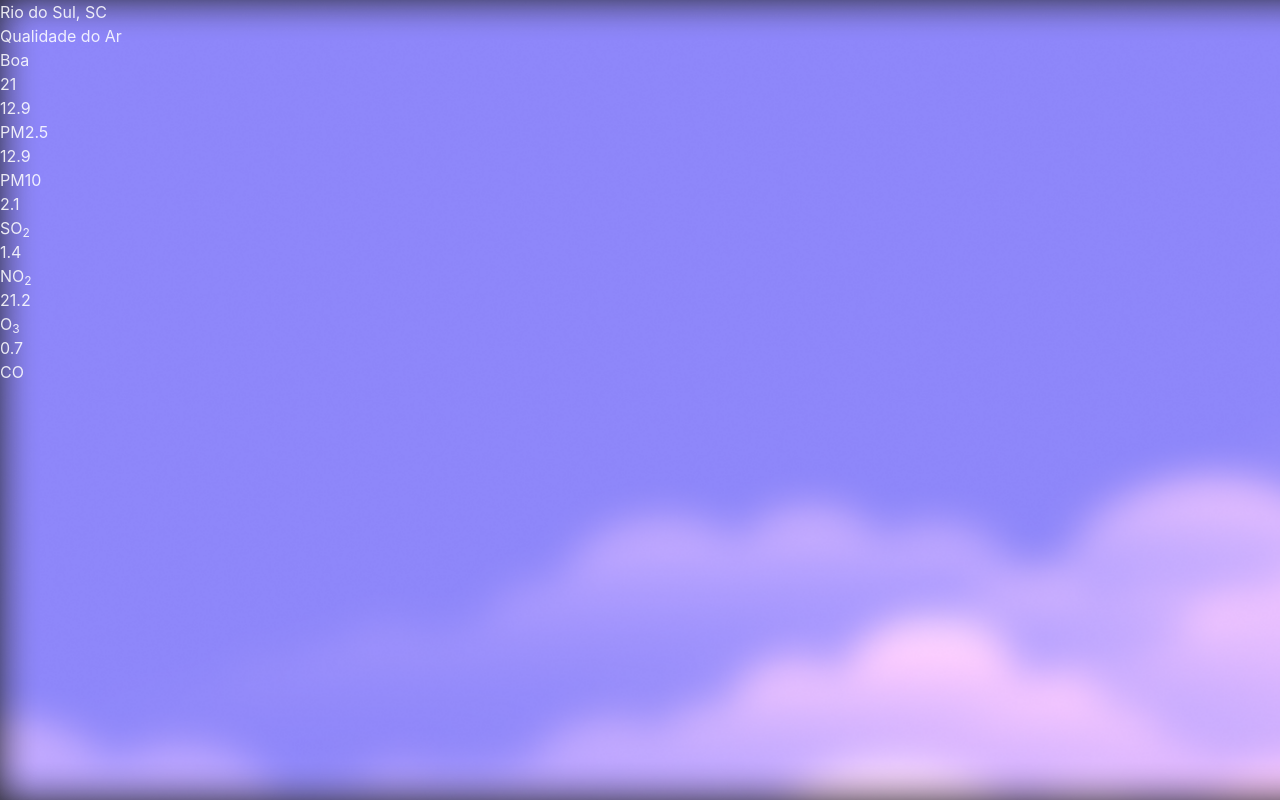
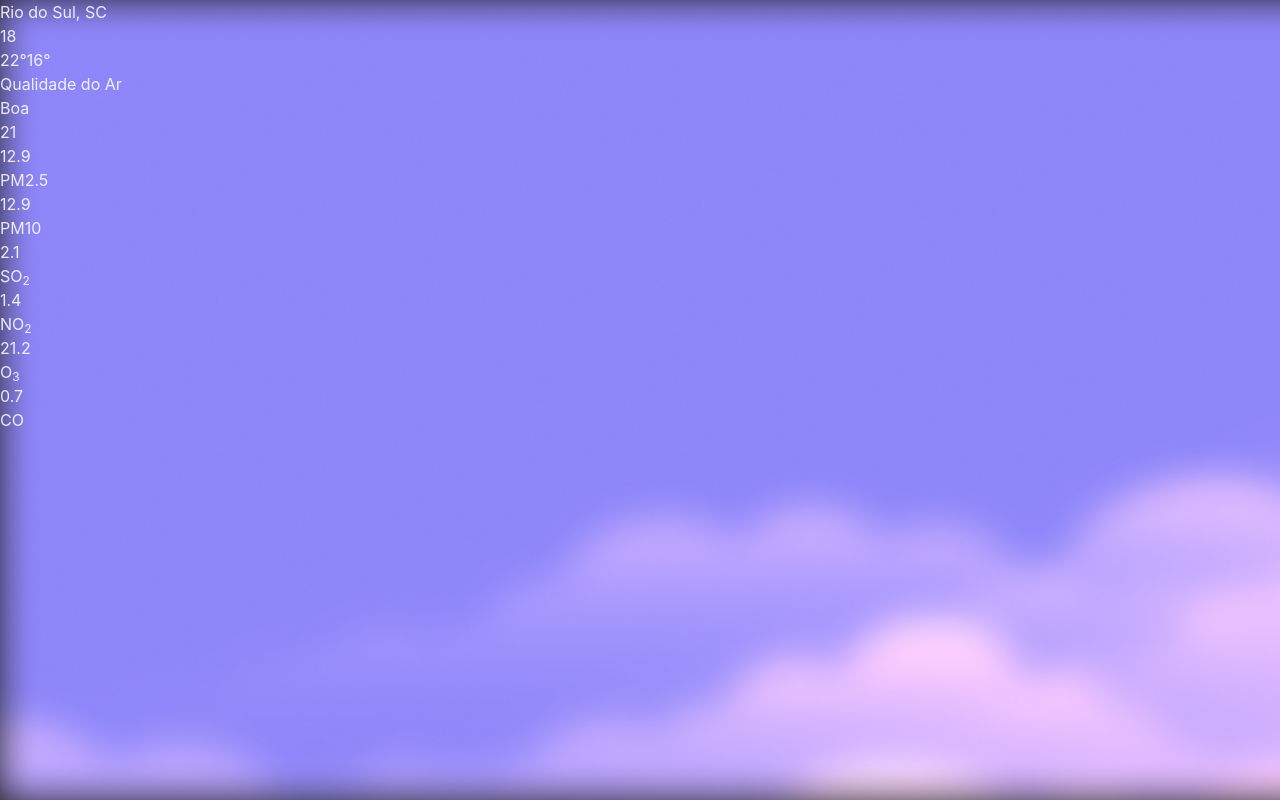
Before and after one commit to RebelAstronomer/BoraCodar-Pagina-Clima, a React (Vite) app: page / in a window 1280 px wide. Built offline with nearby package versions, Linux system fonts and the light colour scheme.

Commit message:
add degrees number area

```diff
--- a/src/components/CurrentWeather.jsx
+++ b/src/components/CurrentWeather.jsx
@@ -9,7 +9,15 @@ export default function CurrentWeather() {
           Rio do Sul, <span>SC</span>
         </div>
       </div>
-      <div className="temperature"></div>
+      <div className="temperature">
+        <div className='degreesNumber'>
+          <p>18</p>
+        </div>
+        <div className='minMaxDegreesNumber'>
+            <span className='minDegreesNumber'>22°</span>
+            <span className='maxDegreesNumber'>16°</span>
+        </div>
+      </div>
       <div className="statistcs"></div>
       <div className="weatherIndicated"></div>
     </section>
--- a/src/components/currentWeather.css
+++ b/src/components/currentWeather.css
@@ -17,8 +17,42 @@
 
     .temperature {
         @apply
+        w-[6.438rem]
+        h-[8.375rem]
         relative
+        m-auto
     }
+            .degreesNumber {
+                @apply
+                w-[6.438rem]
+                h-[6.625rem]
+                flex
+                justify-center
+                items-center
+            }
+            .degreesNumber p {
+                @apply
+                text-[5.5rem]
+                font-bold
+            }
+            .minMaxDegreesNumber {
+                @apply
+                w-full
+                text-center
+                pt-1
+            }
+            .minDegreesNumber {
+                @apply
+                text-xl
+                font-bold
+                pr-1
+            }
+            .maxDegreesNumber {
+                @apply
+                text-xl
+                font-bold
+                text-[--text-purple]
+            }
 
     .location {
         @apply
```
